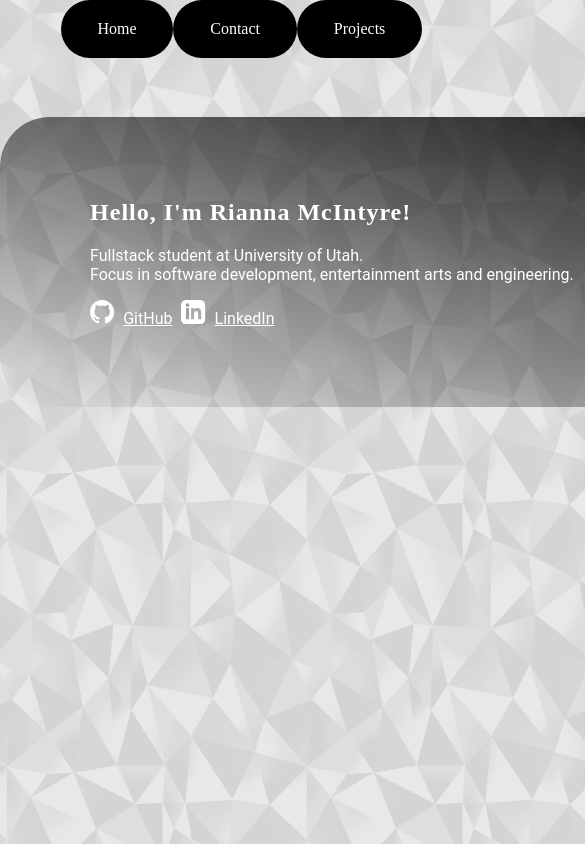
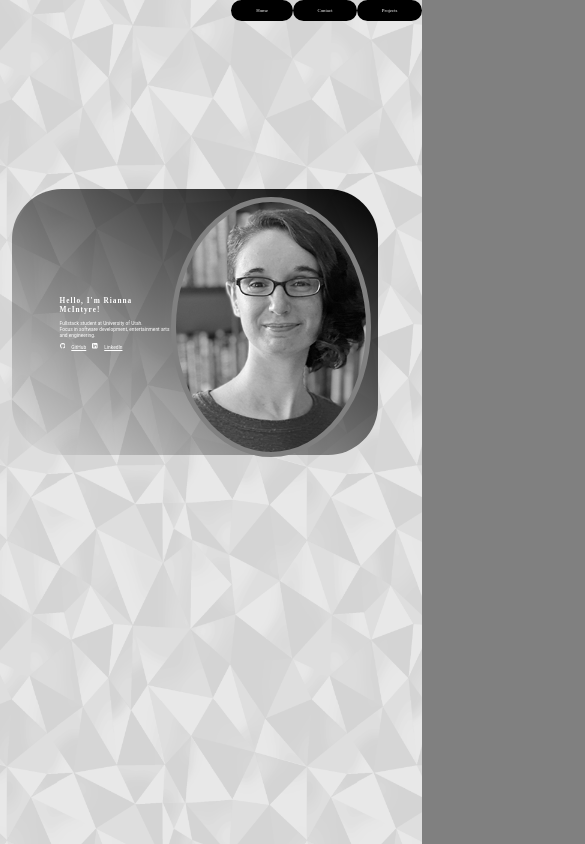
Before and after one commit to rianlmci/rianlmci.github.io, a plain HTML site: page index.html in a window 390 px wide. Shown: the top 844 px of the page, 585 px wide, since content can reach past the window. Drawn offline with Linux system fonts and the light colour scheme; a web font is replaced by a local one.

Commit message:
Resposive design edits to homepage
Responsive design edits

```diff
--- a/css/style.css
+++ b/css/style.css
@@ -15,11 +15,12 @@
 }
 
 body,html {
-	margin:0;
-	padding:0;
-	height: 100 vh;
-	width: 100 vw;
+	margin:0px;
+	padding:0px;
+	height: 100vh;
+	width: 100vw;
 	font-family: 'EB Garamond', serif;
+	font-size: 1.25vw;
 	background:repeat;
 	background-image: url("../img/CrystalWhite.png");
 	background-blend-mode: screen;
@@ -44,11 +45,11 @@ body,html {
 .navContainer li {
 	margin-left: auto;
 	list-style: none;
-	padding: 20px;
+	padding: 2vw;
 	float: right;
 	background-color: var(--navBoxColor);
 	display: float-right;
-	border-radius: 50px
+	border-radius: 50px;
 }
 
 .navContainer li a{
@@ -86,10 +87,10 @@ body,html {
 	display: flex;
 	justify-content: center;
 	margin: auto;
-	padding: 20px;
-	margin-top: 15%;
-	width: 900px;
-	height:250px;
+	padding: 2vw;
+	margin-top: 20vh;
+	width: 90vw;
+	height: 250px;
 	color: white;
 	background-image: linear-gradient(to top right, rgba(255,0,0,0), var(--navBoxColor));
 	border-radius: 50px;
@@ -117,7 +118,7 @@ body,html {
 	width:  250px;
 	height: 250px;
 	border-style: solid;
-	border-width: 50%;
+	border-width: 5px;
 	border-radius: 50%;
 	border-color: var(--navBoxAccent);
 }
```
